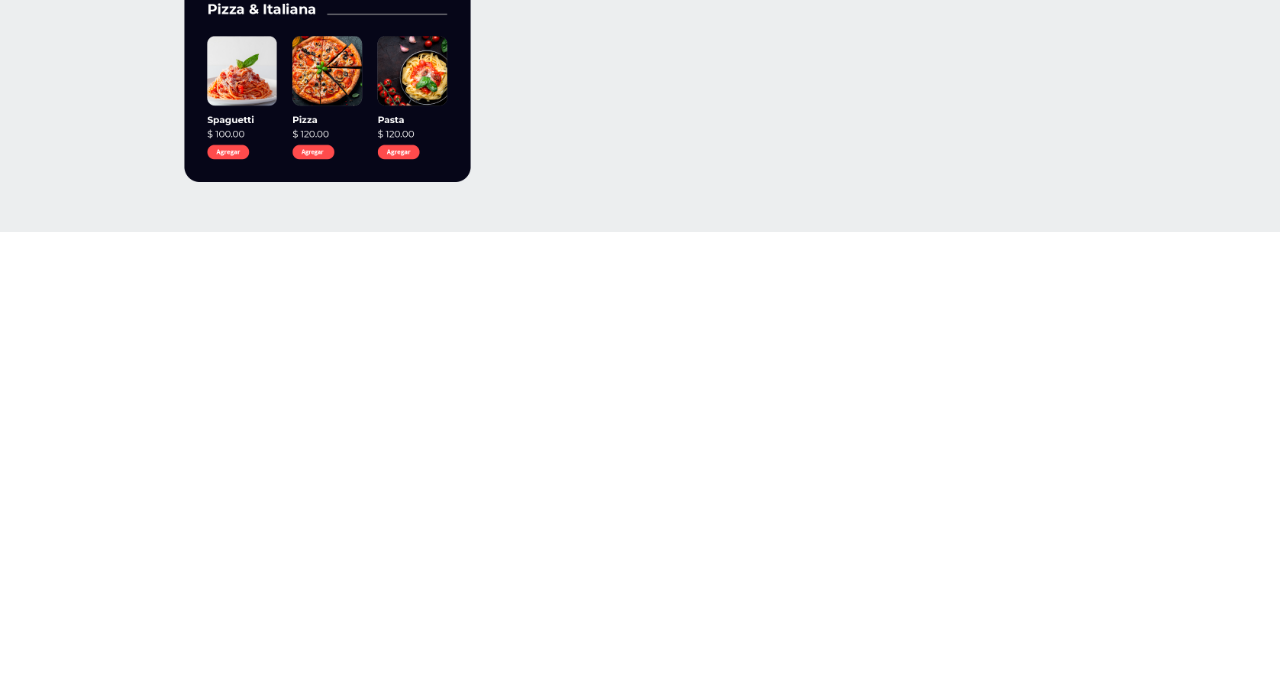
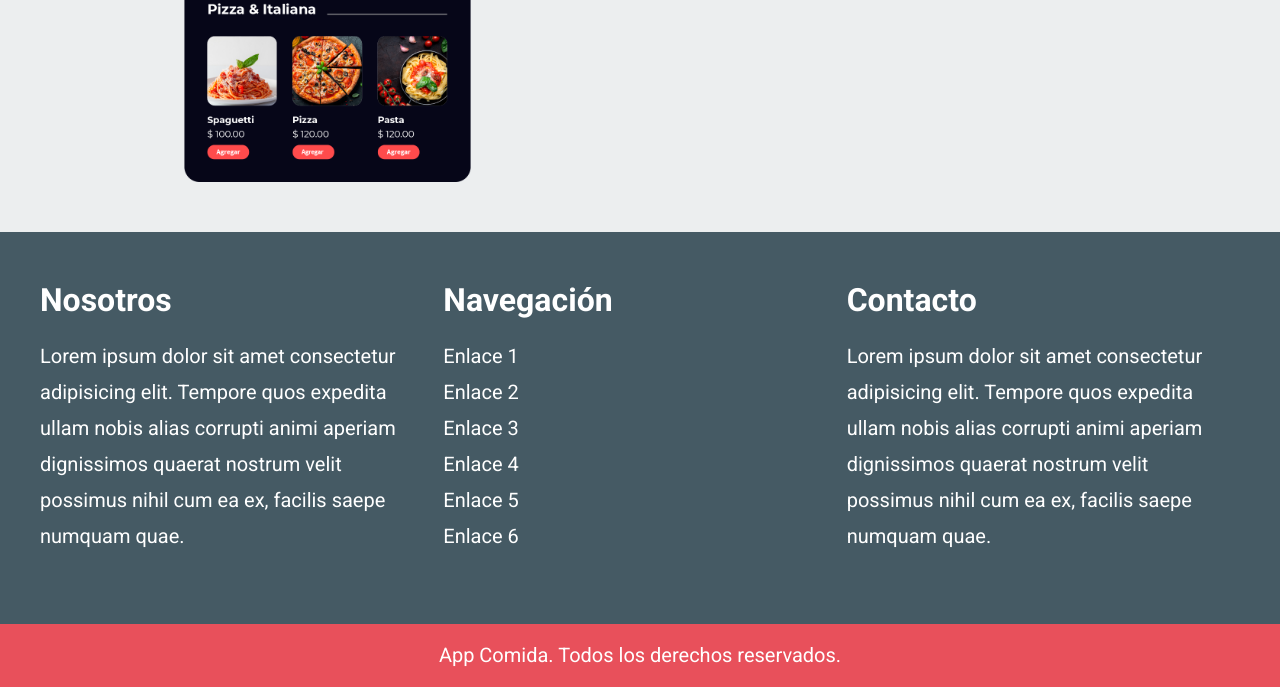
Before and after one commit to sebaa-loda/App-Comida, a website: page index.html in a window 1280 px wide. Shown: the part 5433-6120 px from the top of the page. Before the commit the page ends 5665 px from the top, so only its background shows below. Drawn offline with Linux system fonts and the light colour scheme.

Commit message:
end footer

```diff
--- a/index.html
+++ b/index.html
@@ -360,5 +360,33 @@
             </div>
         </div>
     </section>
+
+    <footer class="footer">
+        <div class="footer__grid contenedor">
+            <div class="footer__box">
+                <h3 class="footer__heading">Nosotros</h3>
+                <p class="footer__texto">Lorem ipsum dolor sit amet consectetur adipisicing elit. Tempore quos expedita ullam nobis alias corrupti animi aperiam dignissimos quaerat nostrum velit possimus nihil cum ea ex, facilis saepe numquam quae.</p>
+            </div>
+
+            <div class="footer__box">
+                <h3 class="footer__heading">Navegación</h3>
+                <nav class="footer__nav">
+                    <a href="#" class="footer__link">Enlace 1</a>
+                    <a href="#" class="footer__link">Enlace 2</a>
+                    <a href="#" class="footer__link">Enlace 3</a>
+                    <a href="#" class="footer__link">Enlace 4</a>
+                    <a href="#" class="footer__link">Enlace 5</a>
+                    <a href="#" class="footer__link">Enlace 6</a>
+                </nav>
+            </div>
+
+            <div class="footer__box">
+                <h3 class="footer__heading">Contacto</h3>
+                <p class="footer__texto">Lorem ipsum dolor sit amet consectetur adipisicing elit. Tempore quos expedita ullam nobis alias corrupti animi aperiam dignissimos quaerat nostrum velit possimus nihil cum ea ex, facilis saepe numquam quae.</p>
+            </div>
+        </div>
+
+        <p class="footer__copyright">App Comida. Todos los derechos reservados.</p>
+    </footer>
 </body>
 </html>
--- a/src/scss/app.scss
+++ b/src/scss/app.scss
@@ -6,3 +6,4 @@
 @use 'favoritos';
 @use 'repartidores';
 @use 'descargar';
+@use 'footer';
--- /dev/null
+++ b/src/scss/footer/_footer.scss
@@ -0,0 +1,61 @@
+@use 'base/variables' as v;
+@use 'base/mixins' as m;
+
+.footer{
+  background-color: v.$secundario;
+  padding-top: v.$separacion;
+
+  &__grid{
+    @include m.tablet{
+      @include m.grid(3, 1rem)
+    }
+  }
+
+  &__box{
+    margin-bottom: v.$separacion;
+
+    &:last-of-type{
+      margin-bottom: 0;
+    }
+  }
+
+  &__heading{
+    color: v.$blanco;
+    margin: 0;
+    text-align: center;
+
+    @include m.tablet{
+      text-align: left;
+    }
+  }
+
+  &__nav{
+    display: flex;
+    flex-direction: column;
+  }
+
+  &__nav,
+  &__texto{
+    margin-top: 2rem;
+  }
+
+  &__link,
+  &__texto{
+    font-size: 2rem;
+    line-height: 1.8;
+    color: v.$blanco;
+    text-align: center;
+
+    @include m.tablet{
+      text-align: left;
+    }
+  }
+
+  &__copyright{
+    background-color: v.$primario;
+    text-align: center;
+    margin: 0;
+    color: v.$blanco;
+    padding: 2rem;
+  }
+}
--- /dev/null
+++ b/src/scss/footer/_index.scss
@@ -0,0 +1 @@
+@forward 'footer';
```
Also changed, not shown: build/css/app.css, 1 other file.
